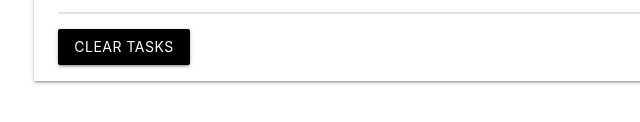
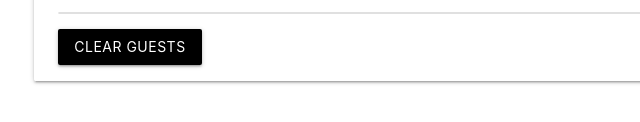
Before and after one commit to jcm-dev/guest_list_js, a plain HTML site: page index.html in a window 1280 px wide. Shown: the part 378-500 px from the top of the page, 169-809 px from the left. Drawn offline with nearby package versions, Linux system fonts and the light colour scheme.

Commit message:
Adjust clearBtn text to reflect guest list

```diff
--- a/index.html
+++ b/index.html
@@ -32,7 +32,7 @@
               <label for="filter">Filter Guests</label>
             </div>
             <ul class="collection"></ul>
-            <a href="#" class="clear-guests btn black">Clear Tasks</a>
+            <a href="#" class="clear-guests btn black">Clear Guests</a>
           </div>
         </div>
       </div>
```
